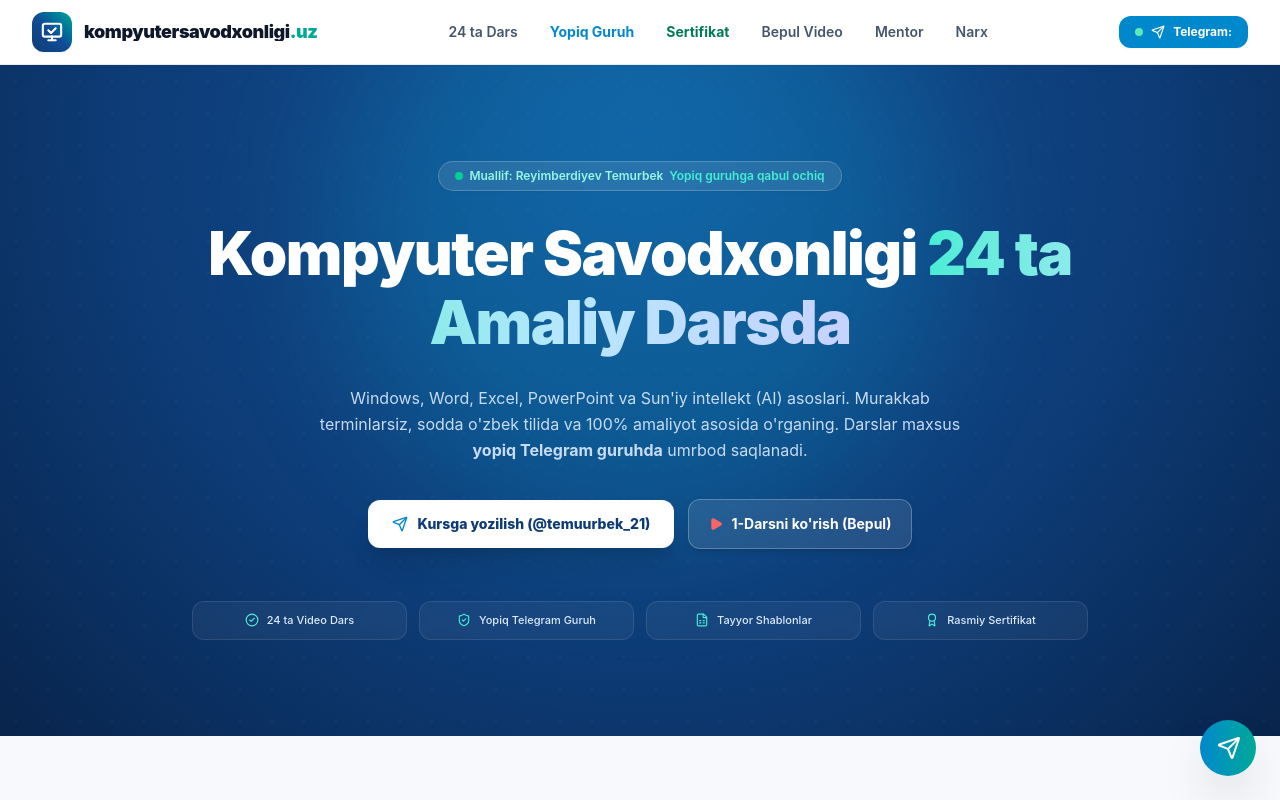
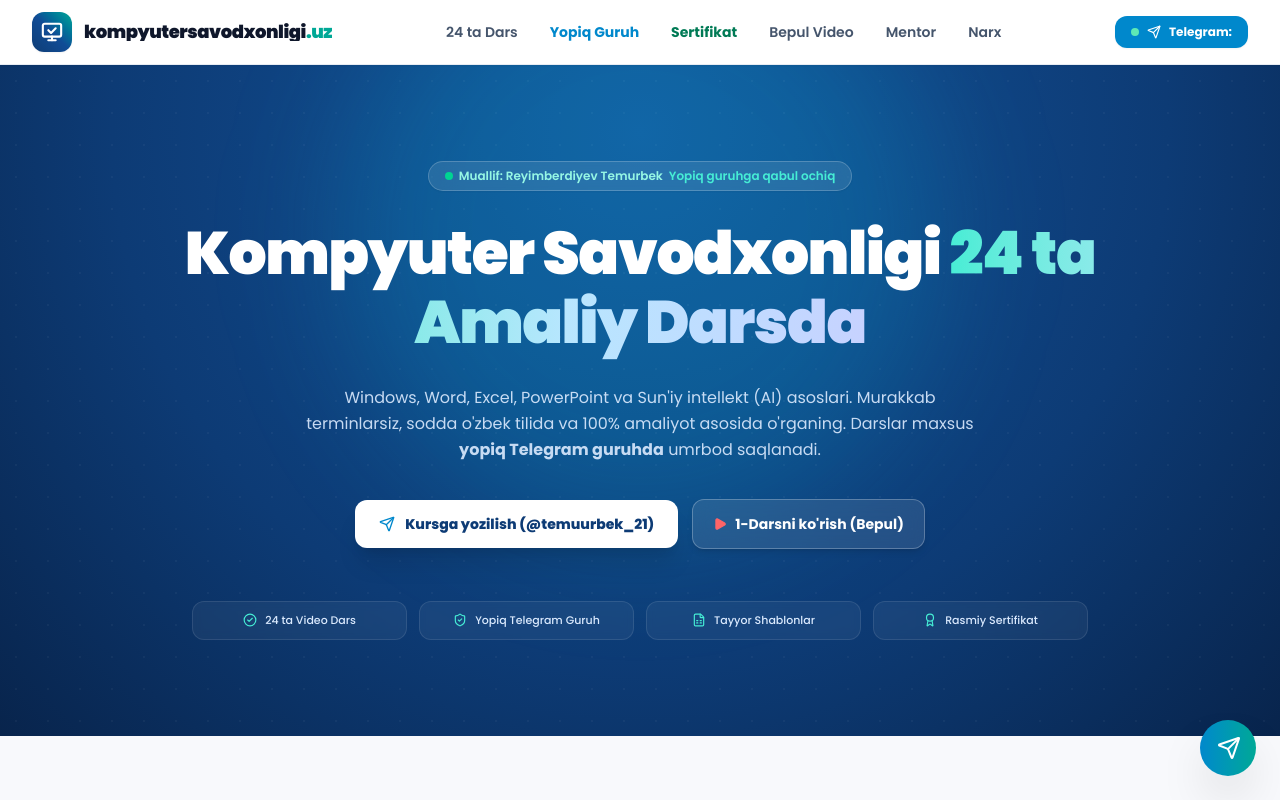
Before and after one commit to TemurbekReyimberdiyev/kompyutersavodxonligi.uz, a React (Vite) app: page / in a window 1280 px wide. Shown: the top 800 px of the page. Built offline with nearby package versions, Linux system fonts and the light colour scheme.

Commit message:
style: switch global typography font family to Poppins

```diff
--- a/index.html
+++ b/index.html
@@ -9,10 +9,10 @@
     <meta name="apple-mobile-web-app-status-bar-style" content="black-translucent" />
     <meta name="description" content="Kompyuter Savodxonligi 0 dan Professionalgacha — 24 ta video dars, amaliy topshiriqlar, yopiq Telegram guruh va sertifikat. Reyimberdiyev Temurbek mualliflik kursi." />
     <title>Kompyuter Savodxonligi — Reyimberdiyev Temurbek mualliflik kursi</title>
-    <!-- Google Fonts: Inter -->
+    <!-- Google Fonts: Poppins -->
     <link rel="preconnect" href="https://fonts.googleapis.com">
     <link rel="preconnect" href="https://fonts.gstatic.com" crossorigin>
-    <link href="https://fonts.googleapis.com/css2?family=Inter:wght@300;400;500;600;700;800&display=swap" rel="stylesheet">
+    <link href="https://fonts.googleapis.com/css2?family=Poppins:ital,wght@0,300;0,400;0,500;0,600;0,700;0,800;0,900;1,400&display=swap" rel="stylesheet">
   </head>
   <body class="bg-[#f8fafc] text-[#1e293b] font-sans antialiased selection:bg-[#00a896]/20 selection:text-[#00897b]">
     <div id="root"></div>
--- a/src/index.css
+++ b/src/index.css
@@ -1,15 +1,20 @@
 @import "tailwindcss";
+
+@theme {
+  --font-sans: 'Poppins', system-ui, -apple-system, BlinkMacSystemFont, 'Segoe UI', Roboto, Oxygen, Ubuntu, Cantarell, sans-serif;
+}
 
 @layer base {
   html {
     scroll-behavior: smooth;
-    font-family: 'Inter', system-ui, -apple-system, BlinkMacSystemFont, 'Segoe UI', Roboto, Oxygen, Ubuntu, Cantarell, sans-serif;
+    font-family: 'Poppins', system-ui, -apple-system, BlinkMacSystemFont, 'Segoe UI', Roboto, Oxygen, Ubuntu, Cantarell, sans-serif;
     -webkit-text-size-adjust: 100%;
     overflow-x: hidden;
     width: 100%;
   }
 
   body {
+    font-family: 'Poppins', system-ui, -apple-system, BlinkMacSystemFont, 'Segoe UI', Roboto, Oxygen, Ubuntu, Cantarell, sans-serif;
     overflow-x: hidden;
     width: 100%;
     min-height: 100%;
```
